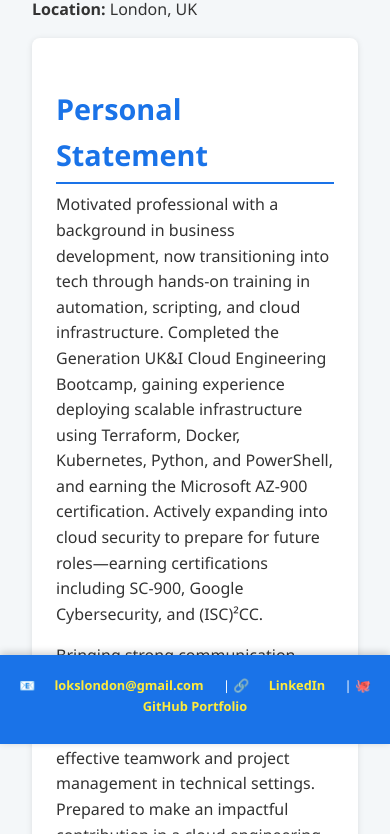
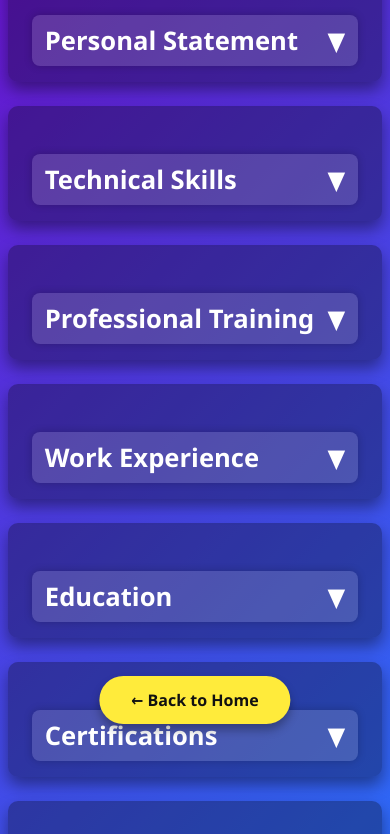
Before and after one commit to thisislok/loktin-html-site, a plain HTML site: page cv.html in a window 390 px wide. Shown: the part 100-934 px from the top of the page. Drawn offline with Linux system fonts and the light colour scheme.

Commit message:
CV updatw 4

```diff
--- a/cv.html
+++ b/cv.html
@@ -3,114 +3,136 @@
 <head>
 <meta charset="UTF-8" />
 <meta name="viewport" content="width=device-width, initial-scale=1" />
-<title>Lok Tin Cheng - Cloud Engineering Portfolio</title>
+<title>Lok Tin Cheng - CV</title>
 <style>
-  /* Reset and base */
-  * {
-    box-sizing: border-box;
-  }
   body {
-    margin: 0; padding: 0;
     font-family: 'Segoe UI', Tahoma, Geneva, Verdana, sans-serif;
-    line-height: 1.6;
-    background: #f4f7f9;
-    color: #333;
-    display: flex;
-    flex-direction: column;
-    min-height: 100vh;
-  }
-  main {
-    flex-grow: 1;
+    background: linear-gradient(135deg, #6a11cb 0%, #2575fc 100%);
+    color: #fff;
+    margin: 0; padding: 2rem 1rem 6rem;
     max-width: 900px;
-    margin: 2rem auto 6rem;
-    padding: 0 1rem;
+    margin-left: auto;
+    margin-right: auto;
   }
   h1, h2, h3 {
-    color: #1a73e8;
-    margin-bottom: 0.25rem;
+    margin: 0;
   }
   h1 {
-    font-size: 2.5rem;
+    font-size: 2.8rem;
     margin-bottom: 0.5rem;
+    text-align: center;
+    text-shadow: 1px 1px 5px rgba(0,0,0,0.5);
   }
   h2 {
-    font-size: 1.8rem;
+    font-size: 2rem;
     margin-top: 2rem;
-    border-bottom: 2px solid #1a73e8;
-    padding-bottom: 0.25rem;
+    cursor: pointer;
+    background: rgba(255 255 255 / 0.15);
+    padding: 0.5rem 1rem;
+    border-radius: 8px;
+    user-select: none;
+    box-shadow: 0 0 8px rgba(0,0,0,0.2);
+    transition: background-color 0.3s ease;
+  }
+  h2:hover {
+    background: rgba(255 255 255 / 0.3);
   }
   h3 {
-    font-size: 1.3rem;
-    margin-top: 1.5rem;
-    color: #555;
+    font-size: 1.4rem;
+    margin: 1rem 0 0.5rem 0;
+  }
+  section {
+    background: rgba(0, 0, 0, 0.3);
+    border-radius: 10px;
+    padding: 1rem 1.5rem;
+    margin-bottom: 1.5rem;
+    box-shadow: 0 8px 16px rgba(0,0,0,0.4);
+  }
+  ul {
+    padding-left: 1.2rem;
+    margin-top: 0.25rem;
   }
   p {
-    margin: 0.5rem 0 1rem 0;
+    margin: 0.3rem 0 1rem 0;
   }
-  ul {
-    list-style: inside disc;
-    margin: 0.25rem 0 1rem 1.25rem;
+  .content {
+    overflow: hidden;
+    transition: max-height 0.4s ease, padding 0.3s ease;
   }
-  /* Section styling */
-  section {
-    margin-bottom: 1.5rem;
-    background: white;
-    padding: 1rem 1.5rem;
-    border-radius: 8px;
-    box-shadow: 0 1px 6px rgba(0,0,0,0.1);
+  .content.collapsed {
+    max-height: 0;
+    padding: 0 1.5rem;
+    opacity: 0;
+    pointer-events: none;
   }
-  /* Footer fixed with links */
-  footer {
+  .content.expanded {
+    max-height: 2000px; /* large enough */
+    opacity: 1;
+    pointer-events: auto;
+  }
+  /* Toggle icon */
+  h2::after {
+    content: '▼';
+    float: right;
+    transition: transform 0.3s ease;
+  }
+  h2.collapsed::after {
+    transform: rotate(-90deg);
+  }
+  /* Back button */
+  .back-btn {
     position: fixed;
-    bottom: 0; left: 0; right: 0;
-    background: #1a73e8;
-    color: white;
+    bottom: 20px;
+    left: 50%;
+    transform: translateX(-50%);
+    background: #ffeb3b;
+    color: #111;
+    border: none;
+    border-radius: 30px;
+    padding: 0.8rem 2rem;
+    font-size: 1rem;
+    font-weight: 700;
+    cursor: pointer;
+    box-shadow: 0 6px 10px rgba(0,0,0,0.3);
+    transition: background-color 0.3s ease;
+    text-decoration: none;
     text-align: center;
-    padding: 1rem 0;
-    font-size: 0.9rem;
-    box-shadow: 0 -2px 8px rgba(0,0,0,0.2);
+    display: inline-block;
   }
-  footer a {
-    color: #ffeb3b;
-    text-decoration: none;
-    margin: 0 1rem;
-    font-weight: 600;
+  .back-btn:hover {
+    background: #fdd835;
   }
-  footer a:hover,
-  footer a:focus {
-    text-decoration: underline;
-  }
+
   /* Responsive */
   @media (max-width: 600px) {
-    main {
-      margin: 1rem;
+    body {
+      padding: 1rem 0.5rem 6rem;
     }
     h1 {
       font-size: 2rem;
     }
-    footer {
-      font-size: 0.8rem;
-      padding: 0.75rem 0;
+    h2 {
+      font-size: 1.6rem;
+      padding: 0.5rem 0.8rem;
     }
   }
 </style>
 </head>
 <body>
 
-<main>
-  <header>
-    <h1>Lok Tin Cheng</h1>
-    <p><strong>Location:</strong> London, UK</p>
-  </header>
+<h1>Lok Tin Cheng - CV</h1>
 
-  <section id="personal-statement">
-    <h2>Personal Statement</h2>
+<section>
+  <h2 class="collapsible">Personal Statement</h2>
+  <div class="content collapsed">
     <p>Motivated professional with a background in business development, now transitioning into tech through hands-on training in automation, scripting, and cloud infrastructure. Completed the Generation UK&I Cloud Engineering Bootcamp, gaining experience deploying scalable infrastructure using Terraform, Docker, Kubernetes, Python, and PowerShell, and earning the Microsoft AZ-900 certification. Actively expanding into cloud security to prepare for future roles—earning certifications including SC-900, Google Cybersecurity, and (ISC)²CC.</p>
     <p>Bringing strong communication, stakeholder management, and problem-solving skills from client-facing environments, which support effective teamwork and project management in technical settings. Prepared to make an impactful contribution in a cloud engineering or cloud security position, delivering value across technical projects.</p>
+  </div>
 </section>
 
-  <section id="technical-skills">
-    <h2>Technical Skills</h2>
+<section>
+  <h2 class="collapsible">Technical Skills</h2>
+  <div class="content collapsed">
     <ul>
       <li><strong>Python, PowerShell & Bash scripting:</strong> Automating cloud tasks, writing utility scripts, and handling file tasks to boost efficiency and reduce manual effort.</li>
       <li><strong>Terraform, Docker & Kubernetes:</strong> Managing cloud infrastructure and containerized environments to support scalable, consistent, and automated deployments.</li>
@@ -119,10 +141,12 @@
       <li><strong>Azure Cloud Management:</strong> Configuring and monitoring Azure services including compute services, Entra ID, Sentinel, and Purview, with hands-on experience resolving incidents in lab environments.</li>
       <li><strong>AI‑Enhanced Productivity:</strong> Leveraging AI tools to automate documentation, generate code snippets, troubleshoot errors, and enhance productivity and streamline technical workflows.</li>
     </ul>
+  </div>
 </section>
 
-  <section id="professional-training">
-    <h2>Professional Training</h2>
+<section>
+  <h2 class="collapsible">Professional Training</h2>
+  <div class="content collapsed">
     <p><strong>Azure Cloud Developer (Training), Generation UK & Ireland, London, 2025</strong></p>
     <ul>
       <li>Built and provisioned cloud infrastructure with Terraform and configured and managed containerized environments to support scalable and consistent deployments.</li>
@@ -130,11 +154,12 @@
       <li>Operated through the Azure Portal to deploy and manage resources, including creating virtual machines, setting up resource groups, configuring resource locks, and managing access permissions in a lab environment.</li>
       <li>Engineered a CI/CD pipeline project using GitHub Actions, demonstrating version control, automated testing, and deployment practices to ensure reliable and repeatable software delivery.</li>
     </ul>
+  </div>
 </section>
 
-  <section id="work-experience">
-    <h2>Work Experience</h2>
-
+<section>
+  <h2 class="collapsible">Work Experience</h2>
+  <div class="content collapsed">
     <h3>Customer Experience Manager, Nightlife Events Limited, London (2022 - 2025)</h3>
     <ul>
       <li>Managed logistics, guest engagement, and real-time scheduling for guided group events of up to 80 international attendees, using Google Sheets and WhatsApp to coordinate teams—demonstrating leadership, adaptability, and attention to service quality.</li>
@@ -155,15 +180,19 @@
       <li>Designed and implemented an IMEI-based tracking system leveraging Microsoft Excel and SQL queries to analyse sales patterns and return trends—reducing processing time by 50% and showcasing skills in data handling, automation, and process optimization.</li>
       <li>Used digital tools including Google Analytics, Keyword Planner, and CRM platforms to generate leads—expanding the customer base by 40% in six months and contributing $500K in revenue—demonstrating adaptability and data-driven decision-making.</li>
     </ul>
+  </div>
 </section>
 
-  <section id="education">
-    <h2>Education</h2>
+<section>
+  <h2 class="collapsible">Education</h2>
+  <div class="content collapsed">
     <p><strong>University of Southern California, Los Angeles</strong> — Business Administration, B.S. (Graduated 2012)</p>
+  </div>
 </section>
 
-  <section id="certifications">
-    <h2>Certifications</h2>
+<section>
+  <h2 class="collapsible">Certifications</h2>
+  <div class="content collapsed">
     <ul>
       <li>Microsoft Certified: Azure Fundamentals (AZ-900)</li>
       <li>Microsoft Certified: Security, Compliance, and Identity Fundamentals (SC-900)</li>
@@ -172,17 +201,28 @@
       <li>TCPDump Project Certificate (Coursera)</li>
       <li>(ISC)² CyberSecurity Certificate (CC)</li>
     </ul>
+  </div>
 </section>
 
-  <section id="interests">
-    <h2>Interests</h2>
+<section>
+  <h2 class="collapsible">Interests</h2>
+  <div class="content collapsed">
     <p>I’m passionate about bachata dancing and kung fu sparring—both activities that challenge my ability to think quickly and adapt in fast-paced, high-pressure situations. Whether in teamwork or competition, I learn how to read subtle cues from others and react decisively, while also training myself to stay calm and regain control when situations take a surprising turn. These practices sharpen my analytical skills and train my mind to stay focused under pressure.</p>
+  </div>
 </section>
-</main>
 
-<footer>
-  <p>📧 <a href="mailto:lokslondon@gmail.com" aria-label="Send email to Lok Tin Cheng">lokslondon@gmail.com</a> | 🔗 <a href="https://www.linkedin.com/in/loktin-cheng-1754a2293/" target="_blank" rel="noopener">LinkedIn</a> | 🐙 <a href="https://github.com/thisislok/porfolio" target="_blank" rel="noopener">GitHub Portfolio</a></p>
-</footer>
+<a href="index.html" class="back-btn" aria-label="Back to Home page">← Back to Home</a>
 
-</body>
-</html>
+<script>
+  document.querySelectorAll('h2.collapsible').forEach(header => {
+    header.addEventListener('click', () => {
+      const content = header.nextElementSibling;
+      const isCollapsed = content.classList.contains('collapsed');
+
+      if(isCollapsed) {
+        content.classList.remove('collapsed');
+        content.classList.add('expanded');
+        header.classList.remove('collapsed');
+      } else {
+        content.classList.remove('expanded');
+        content.classList.add('collapsed');
```
Lines whose indentation alone changed are shown as unchanged.
